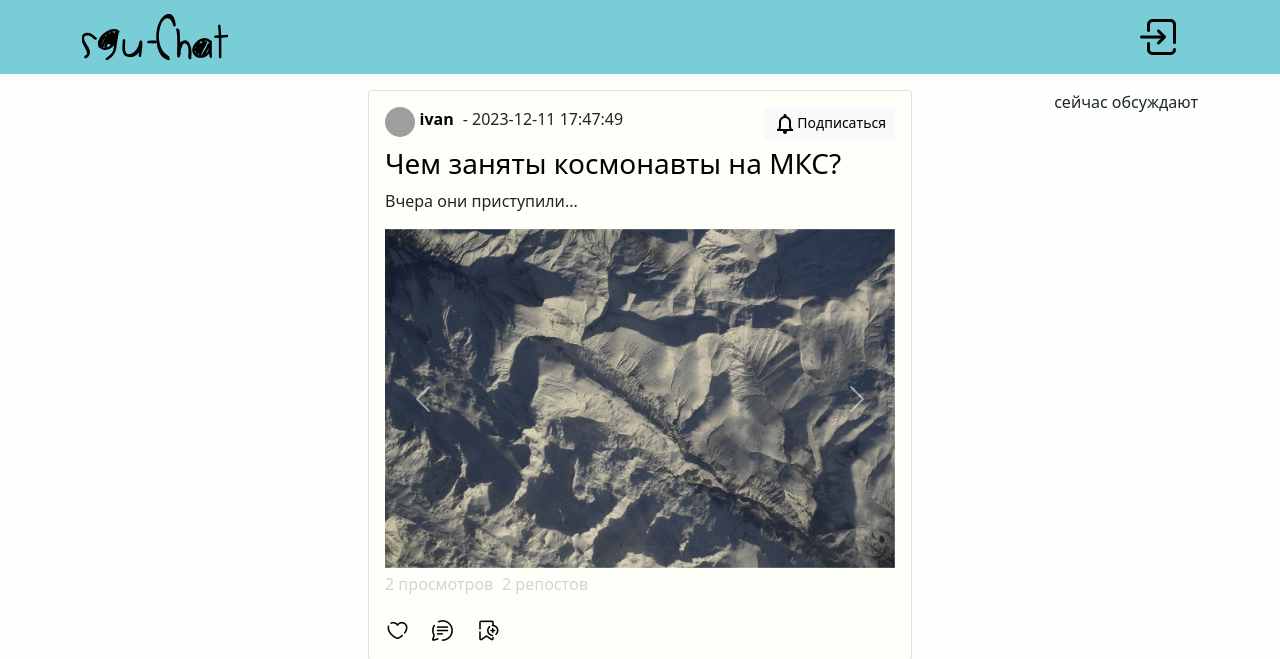
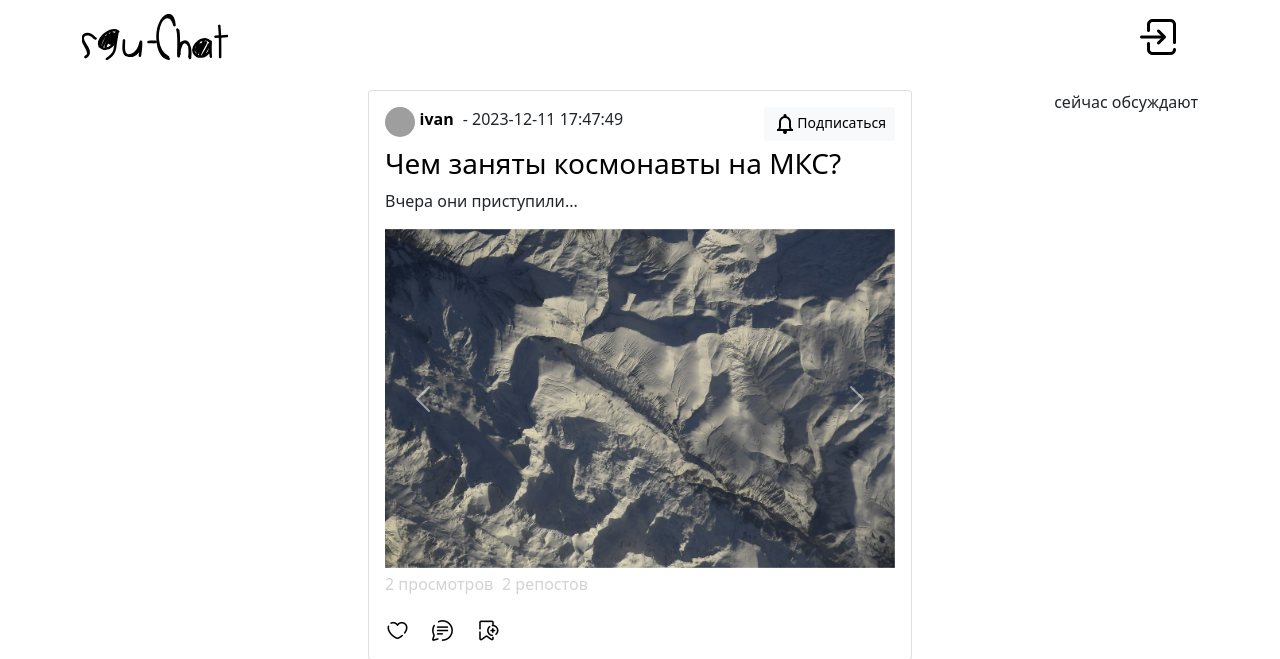
Before and after one commit to ivanboldyrevv/sgu-chat, a Flask app: page / in a window 1280 px wide. Shown: the top 659 px of the page. Run offline with Flask 3, Linux system fonts and the light colour scheme; data comes from the database, SQL or seed files in the repository; data that the repository does not hold is empty; grey boxes are pictures that could not be loaded.

Commit message:
update readme

```diff
--- a/website/static/style.css
+++ b/website/static/style.css
@@ -1,6 +1,6 @@
 html {
   font-size: 16px;
-  background-color: #00000;
+  background-color: #ffffff;
 }
 
 body {
--- a/website/templates/base.html
+++ b/website/templates/base.html
@@ -17,8 +17,8 @@
     <link rel="stylesheet" href="https://fonts.googleapis.com/css2?family=Material+Symbols+Outlined:opsz,wght,FILL,GRAD@24,400,0,0" />
     <title>{% block title %}{% endblock %}</title>
   </head>
-  <body style="background-color: #FDFFFC;">
-    <nav class="navbar bg-custom" style="background-color: #78CDD7;">
+  <body style="background-color: #FFFFFF;">
+    <nav class="navbar bg-custom" style="background-color: #FFFFFF;">
       <div class="container">
         <div class="col">
           <a class="navbar-brand" href="{{url_for('home.home_page')}}">
--- a/website/templates/blog/home.html
+++ b/website/templates/blog/home.html
@@ -2,7 +2,7 @@
 {% block content %}
 {% for post in posts %}
 <form method="POST">
-<div class="card my-3" style="width:34rem; background-color: #FFFFFA;">
+<div class="card my-3" style="width:34rem; background-color: #FFFFFF;">
     <div class="card-body">
         <!--- user_img, username, date -->
         <div class="row">
```
Also changed, not shown: README.md, UML/db_diagramm.jpg (added), UML/fd.png (added).
